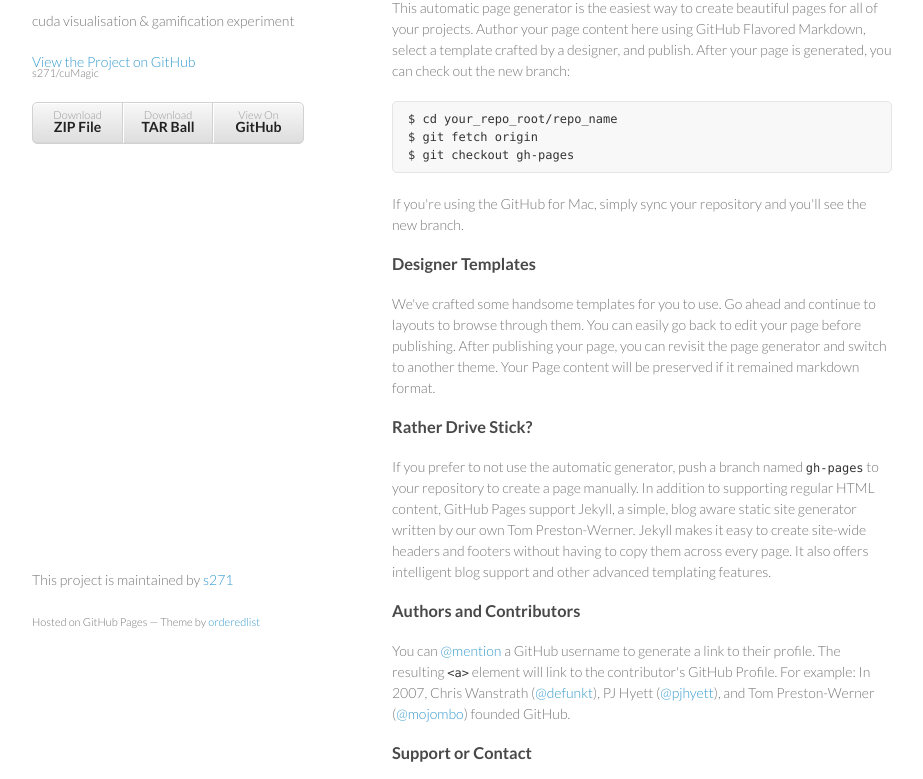
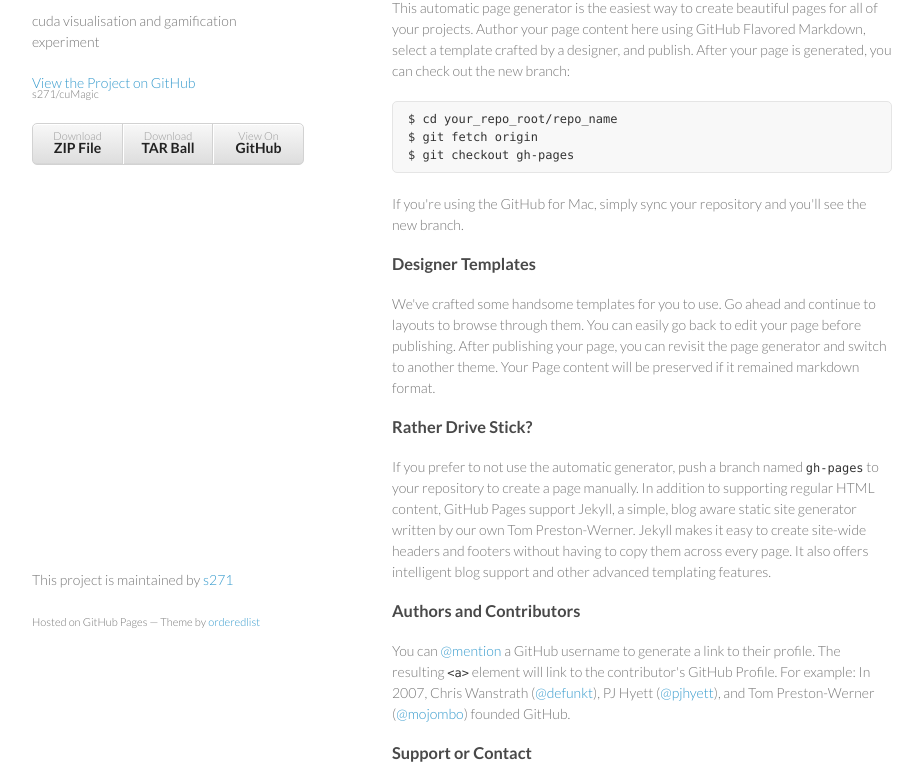
Before and after one commit to s271/cuMagic, a plain HTML site: page index.html in a window 1280 px wide. Shown: the part 99-878 px from the top of the page, without its empty margins (178-1101 px from the left). Drawn offline with Linux system fonts and the light colour scheme.

Commit message:
Update index.html
fix

```diff
--- a/index.html
+++ b/index.html
@@ -16,7 +16,7 @@
     <div class="wrapper">
       <header>
         <h1>CuMagic</h1>
-        <p>cuda visualisation &amp; gamification experiment</p>
+        <p>cuda visualisation and gamification experiment</p>
 
         <p class="view"><a href="https://github.com/s271/cuMagic">View the Project on GitHub <small>s271/cuMagic</small></a></p>
 
```
